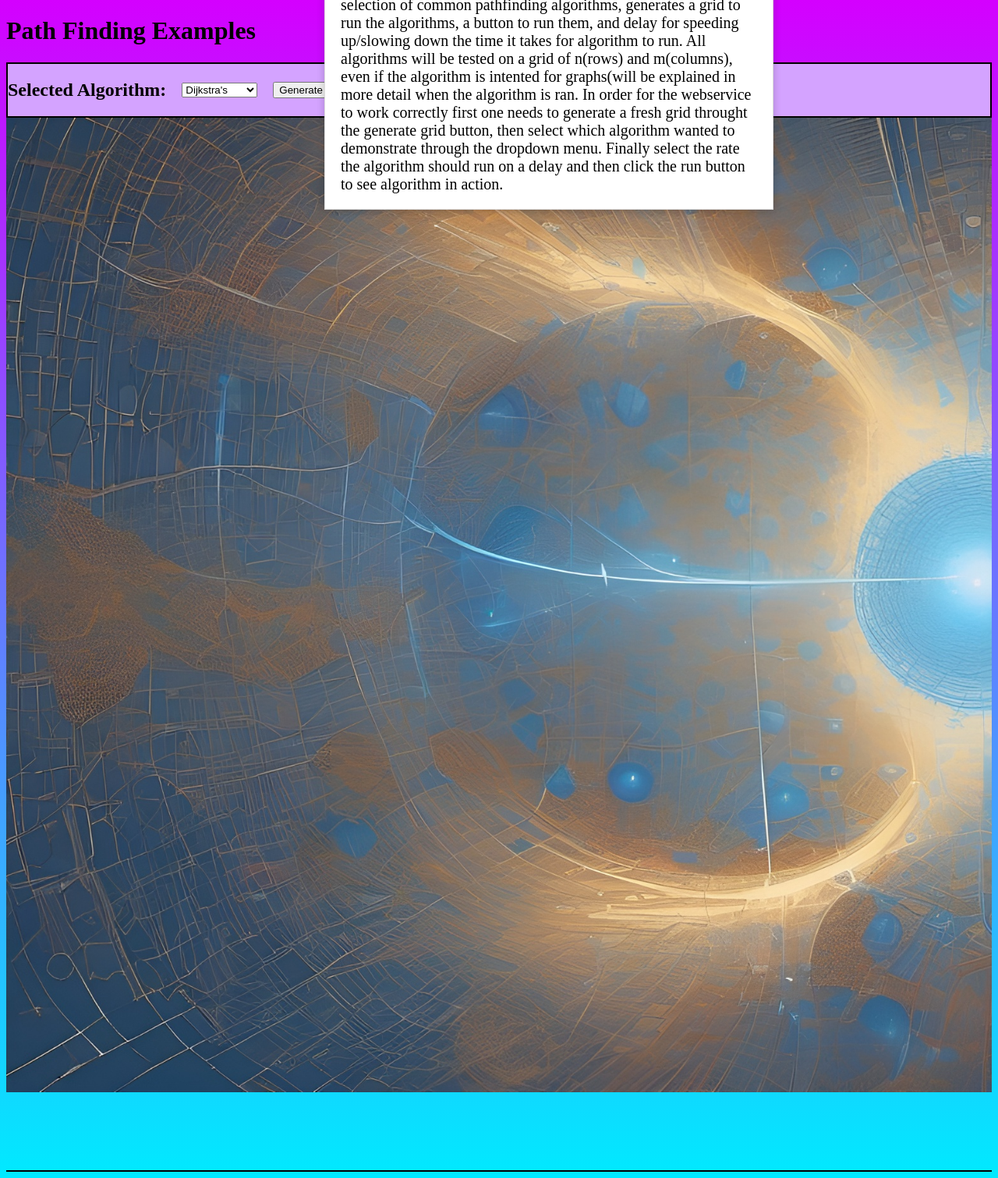
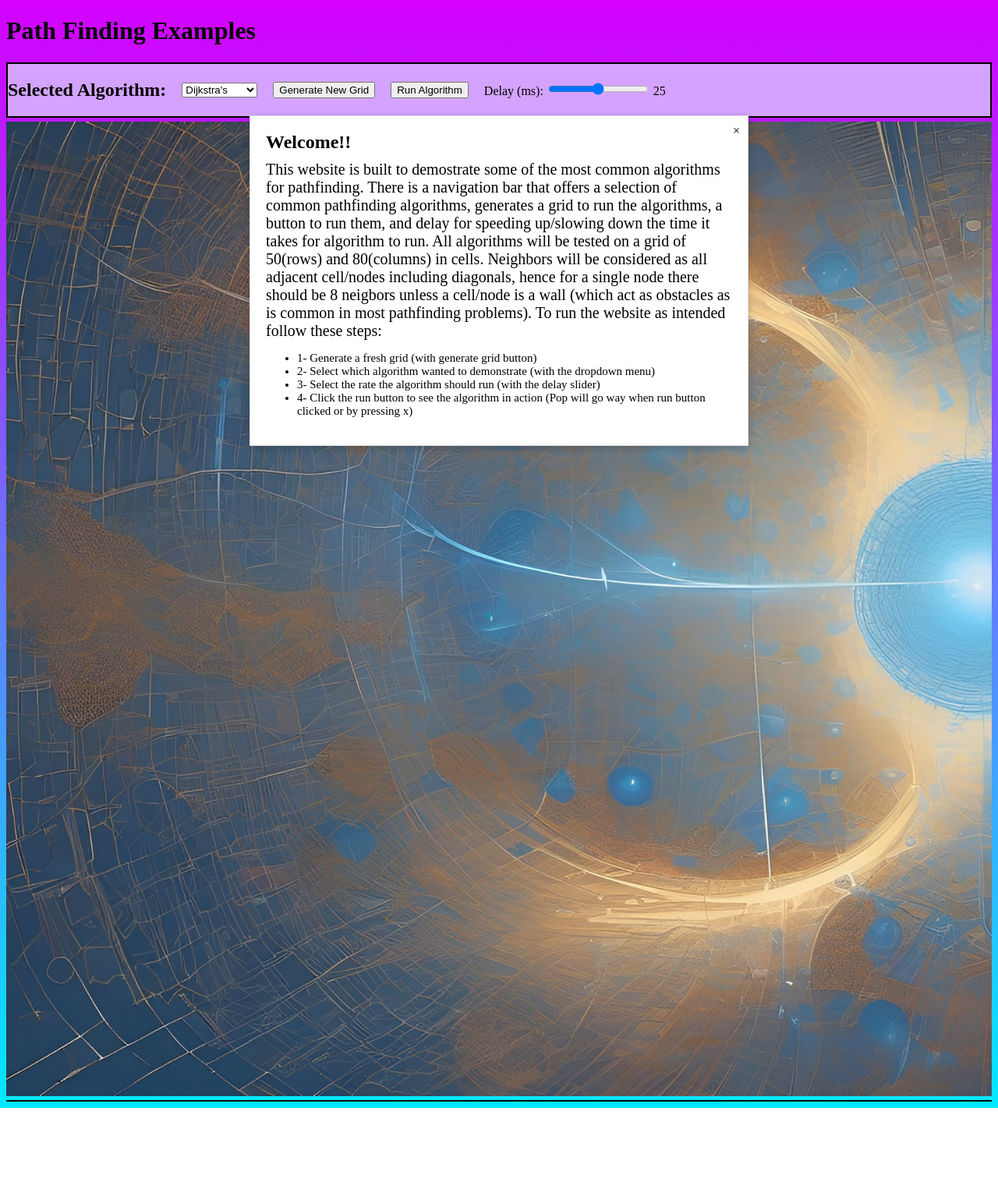
Before and after one commit to OrtizJohn/pathfindingWebsiteDemo, a Flask app: page / in a window 1280 px wide. Shown: the whole page at 78% size. After the commit the page ends 1421 px from the top, so only its background shows below. Run offline with Flask 2, Linux system fonts and the light colour scheme.

Commit message:
update algo descriptions

```diff
--- a/static/script.js
+++ b/static/script.js
@@ -64,7 +64,7 @@ class Controller {
   }
 }
 
-function showPopup(header, content) {
+function showPopup(header, content, listItem1,listItem2,listItem3,listItem4) {
   const popupContainer = document.querySelector('.popup-container');
   const popupHeader = document.querySelector('.popup-header');
   const popupContent = document.querySelector('.popup-content');
@@ -72,9 +72,52 @@ function showPopup(header, content) {
   popupHeader.textContent = header;
   popupContent.textContent = content;
 
+  //setListInstructions
+  document.getElementById("ins1").textContent = listItem1;
+  document.getElementById("ins2").textContent = listItem2;
+  document.getElementById("ins3").textContent = listItem3;
+  document.getElementById("ins4").textContent = listItem4;
+
   popupContainer.style.display = 'block';
 }
-let algorithmInformation = ["Dj info", "A* information","BFS info","DFS info"];
+function updateAlgoDescription(){
+  // Get the selected value from the dropdown
+  const selectedAlgorithm = document.getElementById('algorithm').value;
+
+  // Update the algorithm name and description in the DescriptionBar based on the selected value
+  const algoNameDB = document.getElementById('algoNameDB');
+  const algoDescrDB = document.getElementById('algoDescrDB');
+  const timeComplexity = document.getElementById('timeComplexity');
+  const spaceComplexity = document.getElementById('spaceComplexity');
+
+  // Example logic: Update the algorithm name and description based on the selected value
+  if (selectedAlgorithm === 'Dijkstra\'s') {
+    algoNameDB.textContent = 'Dijkstra\'s Algorithm (using priority queue)';
+    algoDescrDB.textContent = 'This algorithm with a priority queue utilizes node weights to represent edge weights between cells, randomly generated between 0 and 1 in this scenario, showcasing algorithmic principles rather than practical application. Unlike BFS, it commences exploration from neighbors with the lowest weights, aiming to find the shortest path by prioritizing nodes with the smallest accumulated distance. The algorithm iteratively explores neighboring nodes, updating their distances based on the current minimum distance, ultimately determining the shortest path from a source node to all other nodes in the graph by maintaining a priority queue.';
+    timeComplexity.textContent = 'O(V + E log V), where V represents the number of nodes/cells in the graph (rows x columns), E is the number of edges which in this case will be porportional to number of nodes ';
+    spaceComplexity.textContent = 'O(V), where V (rows x columns) in the worst case based on priority queue data structure';
+  } else if (selectedAlgorithm === 'A* Algorithm') {
+    algoNameDB.textContent = 'A* Algorithm';
+    algoDescrDB.textContent = 'This heuristic-based algorithm utilizes node weights to represent edge costs between cells, typically as actual distances or estimations, aiding in efficient pathfinding. Unlike DFS nor BFS, it employs a heuristic function (often the sum of actual cost from the start to the currentNode and estimated remaining cost to the goal) guiding the search towards the goal node, balancing cost and exploration. The algorithm evaluates nodes with the lowest combined actual and heuristic cost, gradually determining the shortest path from a source node to a target by leveraging a priority queues or similar data structures.';
+    timeComplexity.textContent = 'O((V + E) log V), note that A* outperforms dijkstra\'s in most case when the hueristic is well informed, however in worst case scenarios it can expand nodes in a similar time scale as Dijkstra\'s';
+    spaceComplexity.textContent = 'O(V), where V is the number of nodes/cells in the graph (rows x columns) in the worst-case scenario, relying on data structures such as priority queues.';
+
+  }
+  else if (selectedAlgorithm === 'BFS') {
+    algoNameDB.textContent = 'Breadth First Search Algorithm';
+    algoDescrDB.textContent = 'BFS systematically explores nodes in levels, starting from the source node and traversing adjacent nodes before progressing to deeper levels. Unlike A*, it does not utilize edge weights but instead focuses on breadth-first exploration to find the shortest path. The algorithm gradually explores neighboring nodes, marking visited nodes and recording their distance from the source, finally determining the shortest path from the source node to all other nodes in the graph.';
+    timeComplexity.textContent = 'O(V + E), where V represents the number of nodes/cells in the graph (rows x columns), and E is the number of edges, similar to dfs. Differs in only how they traverse as bfs explores nodes level by level, in worst case yield similar results.';
+    spaceComplexity.textContent = 'O(V), where V is the number of nodes/cells in the graph (rows x columns), employing data structures like queues for breadth-first exploration.';
+
+  }
+  else if (selectedAlgorithm === 'DFS') {
+    algoNameDB.textContent = 'Depth First Search Algorithm';
+    algoDescrDB.textContent = 'DFS explores as far as possible along each branch before backtracking, employing a stack-like structure or recursion. Similar to BFS, it doesn\'t consider edge weights. Unlike both A* and BFS, it focuses on depth-first exploration, potentially reaching nodes deeper in the graph. The algorithm iteratively explores adjacent unvisited nodes, gradually determining paths from a source node, usually prioritizing depth-first traversal over finding the shortest path.';
+    timeComplexity.textContent = 'O(V + E), where V represents the number of nodes/cells in the graph (rows x columns), and E is the number of edges. It differs in only how they traverse as dfs explores as deeply as possible along each branch but in worst case yield similar results..';
+    spaceComplexity.textContent = 'O(V), where V is the number of nodes/cells in the graph (rows x columns), relying on recursion or a stack-like structure for depth-first exploration.';
+
+  }
+}
 
 document.addEventListener('DOMContentLoaded', function() {
 
@@ -92,7 +135,7 @@ document.addEventListener('DOMContentLoaded', function() {
     popupContainer.style.display = 'none';
   });
 
-  showPopup("Welcome!!","This webservice is built to demostrate some of the most common algorithms for pathfinding. There is a navigation bar that offers a selection of common pathfinding algorithms, generates a grid to run the algorithms, a button to run them, and delay for speeding up/slowing down the time it takes for algorithm to run. All algorithms will be tested on a grid of n(rows) and m(columns), even if the algorithm is intented for graphs(will be explained in more detail when the algorithm is ran. In order for the webservice to work correctly first one needs to generate a fresh grid throught the generate grid button, then select which algorithm wanted to demonstrate through the dropdown menu. Finally select the rate the algorithm should run on a delay and then click the run button to see algorithm in action.")
+  showPopup("Welcome!!","This website is built to demostrate some of the most common algorithms for pathfinding. There is a navigation bar that offers a selection of common pathfinding algorithms, generates a grid to run the algorithms, a button to run them, and delay for speeding up/slowing down the time it takes for algorithm to run. All algorithms will be tested on a grid of 50(rows) and 80(columns) in cells. Neighbors will be considered as all adjacent cell/nodes including diagonals, hence for a single node there should be 8 neigbors unless a cell/node is a wall (which act as obstacles as is common in most pathfinding problems). To run the website as intended follow these steps:","1- Generate a fresh grid (with generate grid button)","2- Select which algorithm wanted to demonstrate (with the dropdown menu)","3- Select the rate the algorithm should run (with the delay slider)", "4- Click the run button to see the algorithm in action (Pop will go way when run button clicked or by pressing x)")
   ////////////////////////////////////////////////////////////////////
 
   //add even listener for slider
@@ -107,6 +150,11 @@ document.addEventListener('DOMContentLoaded', function() {
   document.getElementById('runAlgorithm').addEventListener('click', function() {
     const algorithm = document.getElementById('algorithm').value;
     controller.callAlgorithm(algorithm,grid1);
+    // remove welcome popUp to algo run
+    if(popupContainer.style.display != 'none'){
+      popupContainer.style.display = 'none';
+    }
+
     //TODO: Add message window describing each alogrithm
   });
 
@@ -115,6 +163,10 @@ document.addEventListener('DOMContentLoaded', function() {
     //hide img
     if(document.getElementById('gridImage')){
       document.getElementById('gridImage').remove();
+    }
+    //reveal information
+    if(document.getElementById('DescriptionBar').style.display != 'flex'){
+      document.getElementById('DescriptionBar').style.display= 'flex';
     }
 
 
@@ -126,7 +178,7 @@ document.addEventListener('DOMContentLoaded', function() {
     if(controller.uniqueGrid != null){
         controller.uniqueGrid= null;
     }
-    controller.createGrid(50,85);
+    controller.createGrid(50,80);
     //let newGrid = controller.getGrid();
     //newGrid.updateHTMLGrid(grid1);
     let newGrid = controller.getGrid();
@@ -146,24 +198,19 @@ document.addEventListener('DOMContentLoaded', function() {
     }
     grid1.style.gridTemplateColumns = `repeat(${newGrid.m}, 30px)`;
     grid1.style.gridTemplateRows = `repeat(${newGrid.n}, 30px)`;
-    // Set up grid layout
-    /* grid1.style.gridTemplateColumns = `repeat(${newGrid.m}, 30px)`;
-    grid1.style.gridTemplateRows = `repeat(${newGrid.n}, 30px)`; */
+
     console.log("Generated new Grid")
-    const algorithm = document.getElementById('algorithm').value;
-    /* if(algorithm == "Dijkstra's"){
-      showPopup("Dijkstra's Info:", algorithmInformation[0]);
-    }
-    else if(algorithm == "A* Algorithm"){
-      showPopup("A* Information", algorithmInformation[1]);
-    }
-    else if(algorithm == "BFS"){
-      showPopup("BFS Information", algorithmInformation[2]);
-    }
-    else if(algorithm == "DFS"){
-      showPopup("DFS Information", algorithmInformation[3]);
-    } */
+
+
 
   });
 
+
+  //add event listener on algorithm change
+  document.getElementById('algorithm').addEventListener('change',function () {
+    updateAlgoDescription();
+  });
+  document.getElementById('algorithm').addEventListener('change', updateAlgoDescription());
+
+
 });
--- a/static/style.css
+++ b/static/style.css
@@ -67,12 +67,12 @@ body {
     background-color: black;
 }
 
-/*Popup code from chatGPT css*/
+/*Popup code from chatGPT css generation*/
 .popup-container {
   display: none;
   position: fixed;
-  top: 10%;
-  left: 55%;
+  top: 45%;
+  left: 50%;
   transform: translate(-50%, -50%);
   padding: 20px;
   background-color: #fff;
@@ -90,6 +90,9 @@ body {
 .popup-content {
   font-size: 20px;
 }
+.popup-itemList {
+  font-size: 15px;
+}
 
 .popup-close {
   position: absolute;
--- a/templates/index.html
+++ b/templates/index.html
@@ -35,19 +35,40 @@
     </div>
 
  </div>
+
+ <div class="DescriptionBar" id="DescriptionBar">
+  <h2 id="algoNameDB">Algorithm Name</h2>
+  <p class="algorithmDescription"id="algoDescrDB">Algorithm Description</p>
+  <div class="complexitySection">
+    <!-- <h3>Complexity</h3> -->
+    <p> Time Complexity: <span class="timeComplexity" id="timeComplexity">O(n)</span> </p>
+    <p>Space Complexity: <span class="spaceComplexity"id="spaceComplexity">O(1)</span></p>
+  </div>
+</div>
+
+
+
   <!-- Popup container -->
   <div class="popup-container">
     <span class="popup-close">&times;</span>
     <div class="popup-header"></div>
     <div class="popup-content"></div>
+    <div class="popup-itemList">
+      <ul>
+        <li id="ins1"></li>
+        <li id="ins2"></li>
+        <li id="ins3"></li>
+        <li id="ins4"></li>
+      </ul>
+    </div>
   </div>
 
 
   <!--Welcome Image -->
-  <div id="gridImage" style="background-image: url('/static/imgs/path.jpg'); height: 1250px; background-size: cover;"></div>
+  <div id="gridImage" style="background-image: url('/static/imgs/path.jpg'); height: 1250px; background-size: cover; margin-top: 5px;"></div>
 
   <!--After generating grid -->
-  <div class="grid" id="grid" style="margin-top: 100px;"></div>
+  <div class="grid" id="grid" style="margin-top: 5px;"></div>
 
 
 
```
Also changed, not shown: other parts of static/style.css (+52 -0 lines).
